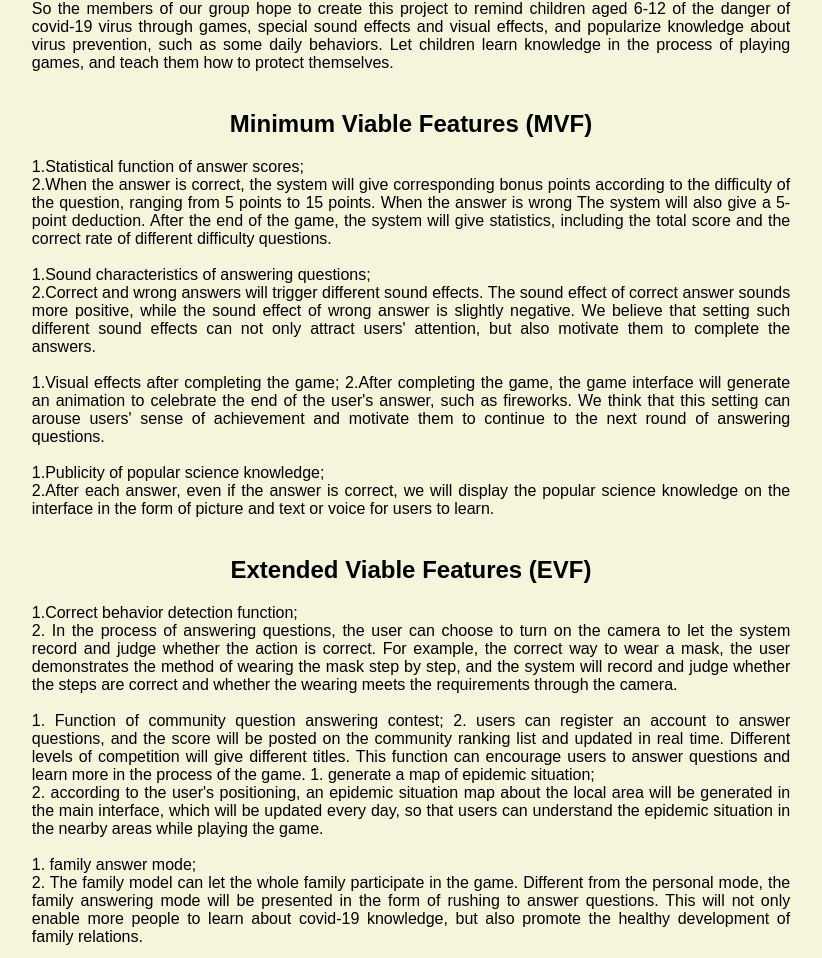
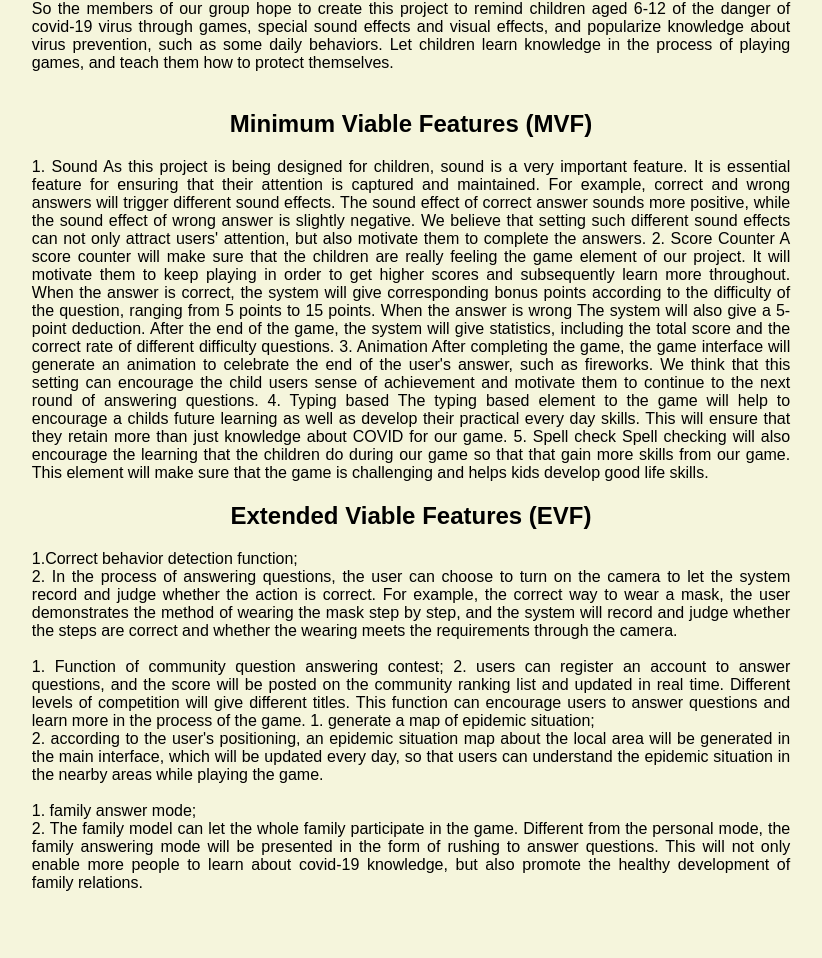
Before and after one commit to AlfredHutomo-s3790172/AR-FRI-330-LAMAYA, a plain HTML site: page outcome.html in a window 1280 px wide. Shown: the part 879-1837 px from the top of the page, without its empty margins (229-1051 px from the left). After the commit the page ends 1805 px from the top, so only its background shows below. Drawn offline with Linux system fonts and the light colour scheme.

Commit message:
Update outcome.html

```diff
--- a/outcome.html
+++ b/outcome.html
@@ -41,17 +41,17 @@
 
             <h2>Minimum Viable Features (MVF)</h2>
             <p class="p1">
-                1.Statistical function of answer scores; <br>
-                2.When the answer is correct, the system will give corresponding bonus points according to the difficulty of the question, ranging from 5 points to 15 points. When the answer is wrong The system will also give a 5-point deduction. After the end of the game, the system will give statistics, including the total score and the correct rate of different difficulty questions. <br><br>
+                1.	Sound
+                As this project is being designed for children, sound is a very important feature. It is essential feature for ensuring that their attention is captured and maintained. For example, correct and wrong answers will trigger different sound effects. The sound effect of correct answer sounds more positive, while the sound effect of wrong answer is slightly negative. We believe that setting such different sound effects can not only attract users' attention, but also motivate them to complete the answers.
+                2.	Score Counter
+                A score counter will make sure that the children are really feeling the game element of our project. It will motivate them to keep playing in order to get higher scores and subsequently learn more throughout. When the answer is correct, the system will give corresponding bonus points according to the difficulty of the question, ranging from 5 points to 15 points. When the answer is wrong The system will also give a 5-point deduction. After the end of the game, the system will give statistics, including the total score and the correct rate of different difficulty questions.
+                3.	Animation
+                After completing the game, the game interface will generate an animation to celebrate the end of the user's answer, such as fireworks. We think that this setting can encourage the child users sense of achievement and motivate them to continue to the next round of answering questions.
+                4.	Typing based
+                The typing based element to the game will help to encourage a childs future learning as well as develop their practical every day skills. This will ensure that they retain more than just knowledge about COVID for our game.
+                5.	Spell check
+                Spell checking will also encourage the learning that the children do during our game so that that gain more skills from our game. This element will make sure that the game is challenging and helps kids develop good life skills.
 
-                1.Sound characteristics of answering questions;<br>
-                2.Correct and wrong answers will trigger different sound effects. The sound effect of correct answer sounds more positive, while the sound effect of wrong answer is slightly negative. We believe that setting such different sound effects can not only attract users' attention, but also motivate them to complete the answers. <br><br>
-
-                1.Visual effects after completing the game;
-                2.After completing the game, the game interface will generate an animation to celebrate the end of the user's answer, such as fireworks. We think that this setting can arouse users' sense of achievement and motivate them to continue to the next round of answering questions. <br><br>
-
-                1.Publicity of popular science knowledge; <br>
-                2.After each answer, even if the answer is correct, we will display the popular science knowledge on the interface in the form of picture and text or voice for users to learn. <br><br>
             </p>
 
             <h2>Extended Viable Features (EVF)</h2>
```
